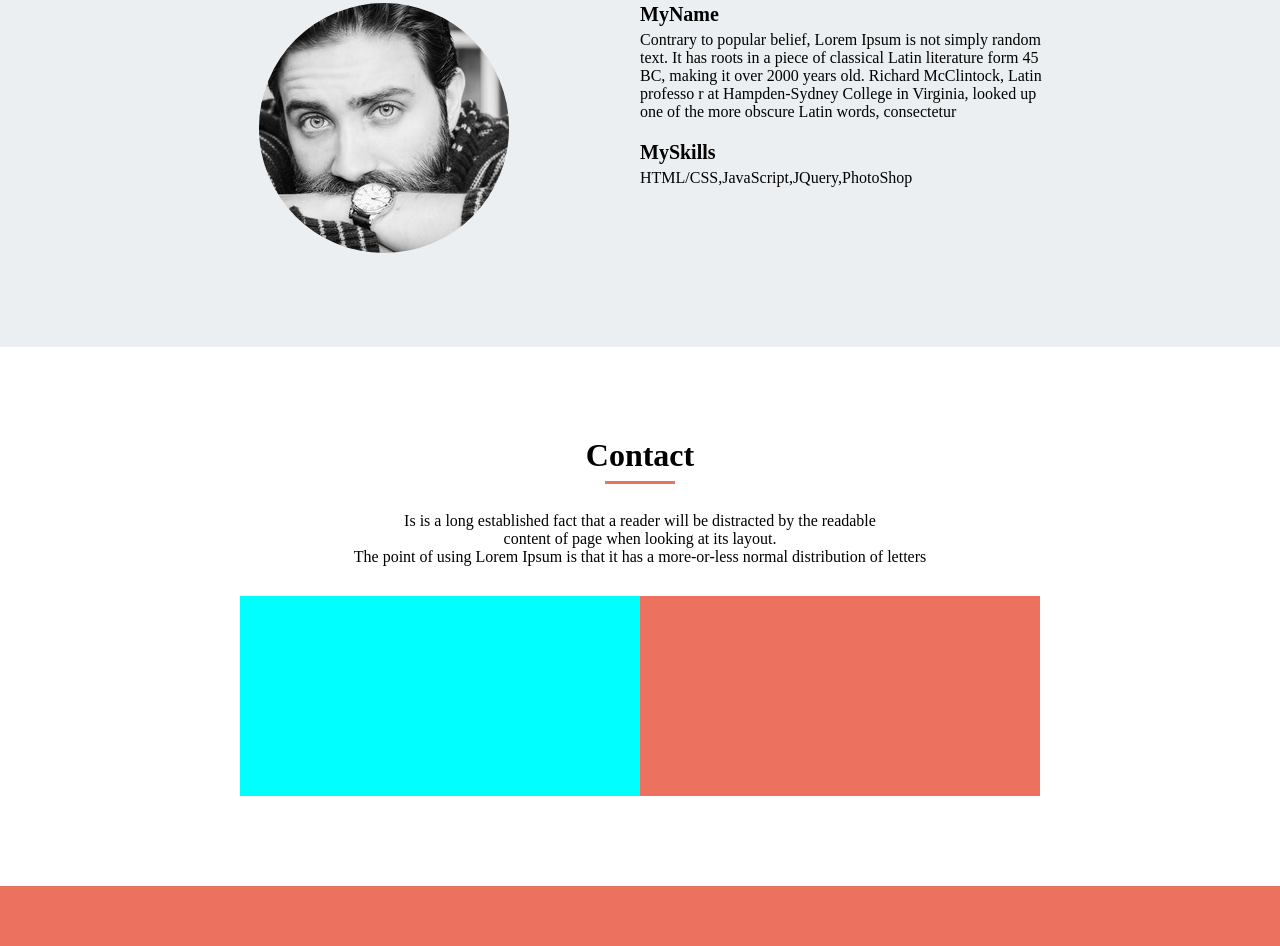
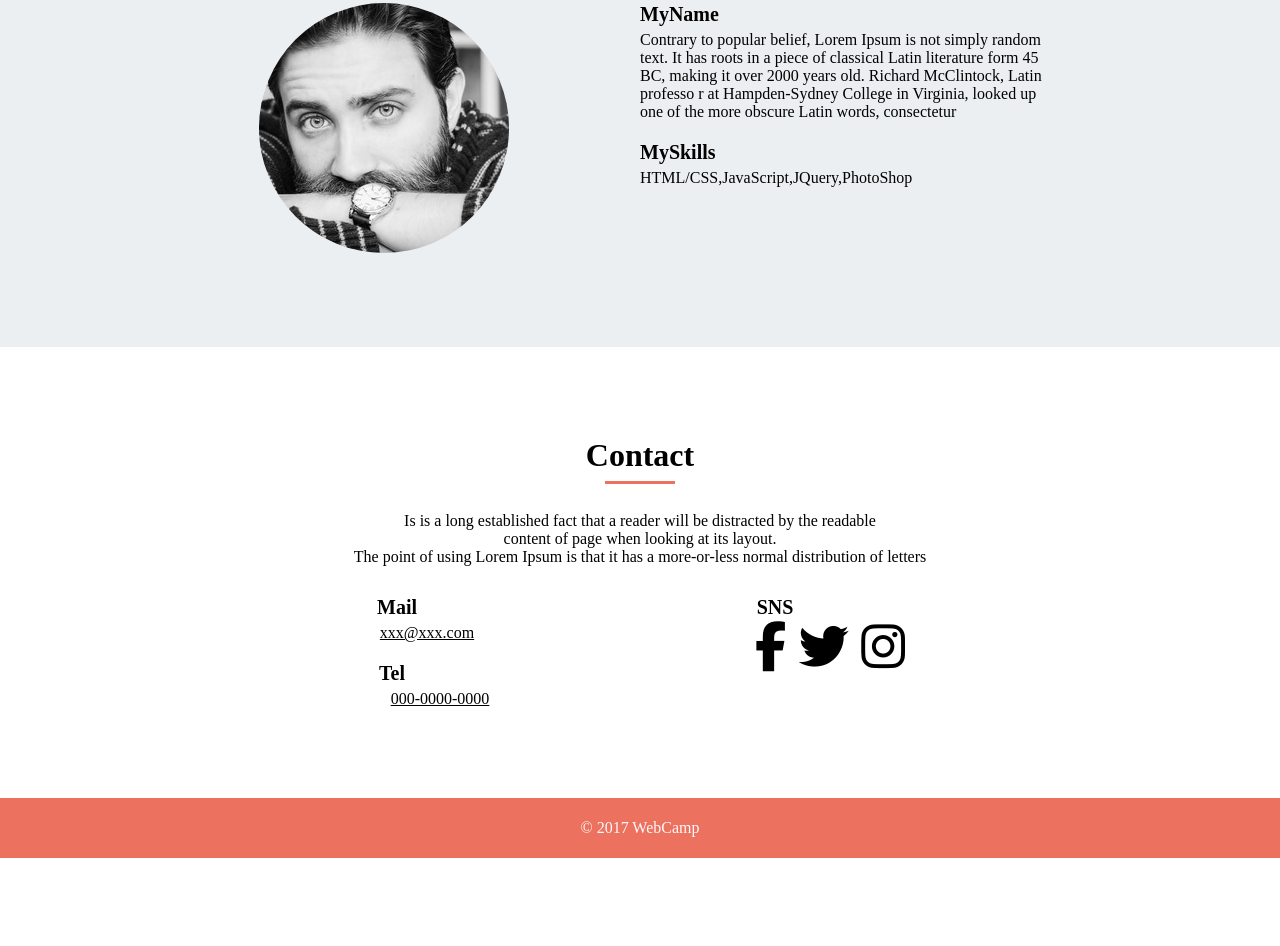
Before and after one commit to rata854/HTML_CSS_practice, a plain HTML site: page HTML_CSS_practice/index.html in a window 1280 px wide. Shown: the part 2401-3347 px from the top of the page. After the commit the page ends 3259 px from the top, so only its background shows below. Drawn offline with Linux system fonts and the light colour scheme.

Commit message:
[Add]footer完成

```diff
--- a/HTML_CSS_practice/index.html
+++ b/HTML_CSS_practice/index.html
@@ -137,22 +137,28 @@
         content of page when looking at its layout.<br>
         The point of using Lorem Ipsum is that it has a more-or-less normal distribution of letters</p>
       <div class="contact-box">
-          <div class="contact-form"></div>
-          <div class="contact-sns"></div>
+          <div class="contact-form">
+            <h4 class="contact-mail">Mail</h4>
+            <a href=""><u><p class="contact-email">xxx@xxx.com</p></u></a>
+            <h4 class="contact-tel">Tel</h4>
+            <a href=""><u><p class="contact-text">000-0000-0000</p></u></a>
+          </div>
+          <div class="contact-sns">
+            <h4 class="contact-title">SNS</h4>
+            <div class="contact-icon">
+              <i class="fab fa-facebook-f"></i>
+              <i class="fab fa-twitter"></i>
+              <i class="fab fa-instagram"></i>
+            </div>
+          </div>
       </div>
+      </div>
+    </div>
+  </main>
 
-
-
-</div>
-    </div>
-
-
-
-
-
-
-
-    </main>
-   <footer></footer>
-  </body>
+  <!-- ここからフッダー -->
+  <footer>
+    <p class="footer-text">© 2017 WebCamp</p>
+  </footer>
+ </body>
 </html>
--- a/HTML_CSS_practice/style.css
+++ b/HTML_CSS_practice/style.css
@@ -201,22 +201,50 @@ li {
 }
 .contact-form {
   width: 400px;
-  height: 200px;
-  background-color: aqua;
+}
+.contact-form > h4 {
+  font-size: 20px;
+}
+.contact-form > a {
+  color: #000000;
+}
+.contact-mail {
+  position: relative;
+  right: 43px;
+  margin-bottom: 5px;
+}
+.contact-tel {
+  margin: 20px 0 5px 0;
+  position: relative;
+  right: 48px;
+}
+.contact-email {
+  position: relative;
+  right: 13px;
 }
 .contact-sns {
   width: 400px;
-  height: 200px;
-  background-color: #EC715F;
+}
+.contact-title {
+  font-size: 20px;
+  position: relative;
+  right: 65px;
+}
+.contact-icon {
+  font-size: 50px;
+  margin-right: 20px;
 }
 
-
-
-
-
-
+/* ここからフッダー */
 footer {
   width: 100%;
   height: 60px;
   background-color: #EC715F;
+  display: flex;
+  justify-content: center;
+  align-items: center;
 }
+.footer-text {
+  font-size: 16px;
+  color: #FAFAFA;
+}
```
